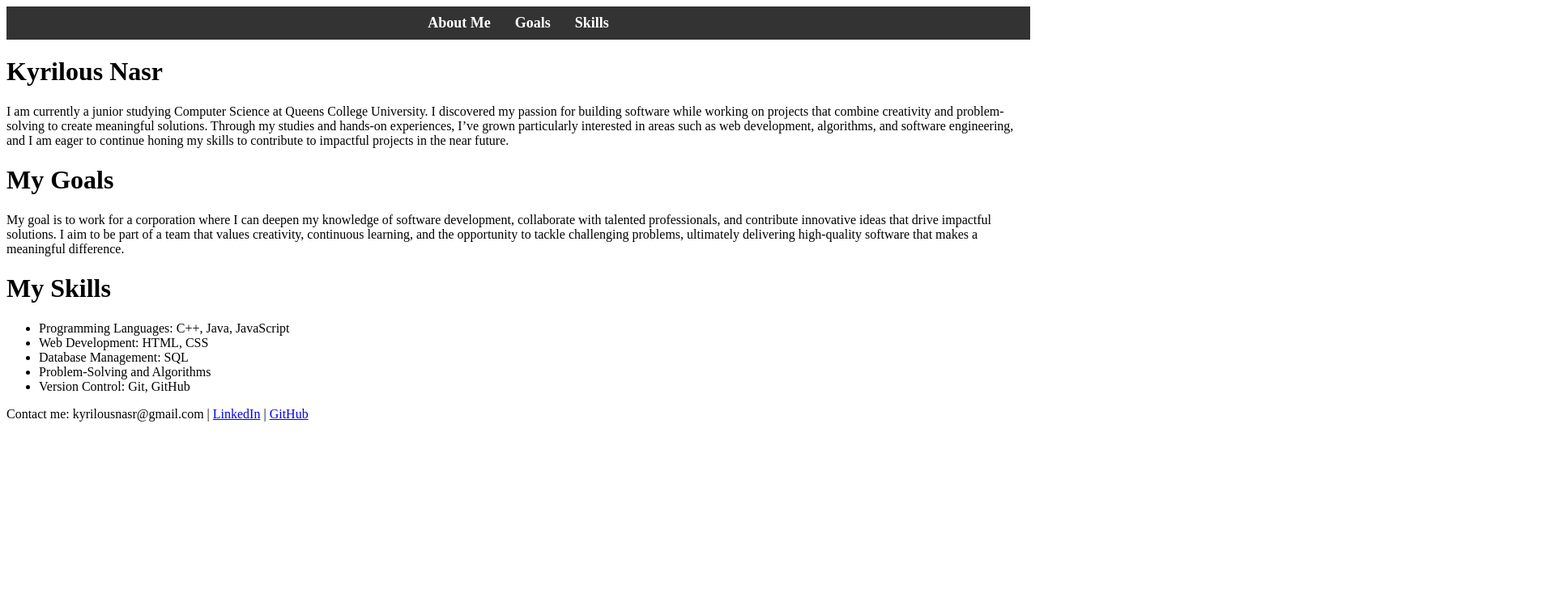
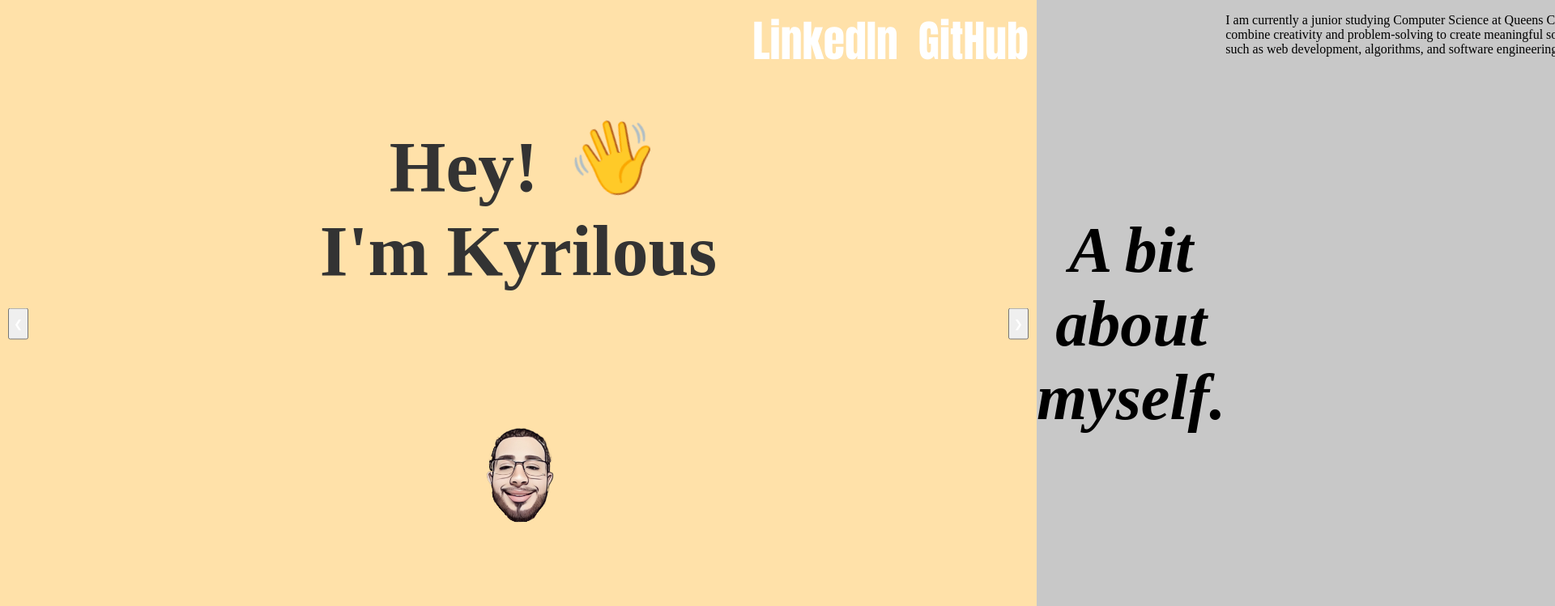
Before and after one commit to Kyrilous/Personal-Webs, a plain HTML site: page Website/index.html in a window 1280 px wide. Shown: the top 749 px of the page at 81% size, 1920 px wide, since content can reach past the window. Drawn offline with Linux system fonts and the light colour scheme; a web font is replaced by a local one.

Commit message:
First Commit

```diff
--- a/Website/index.html
+++ b/Website/index.html
@@ -4,6 +4,9 @@
     <meta http-equiv="X-UA-Compatible" content="IE=edge">
     <meta name="viewport" content="width=device-width, initial-scale=1.0">
     <link rel="stylesheet" href="styles.css">
+    <link rel="preconnect" href="https://fonts.googleapis.com">
+    <link rel="preconnect" href="https://fonts.gstatic.com" crossorigin>
+    <link href="https://fonts.googleapis.com/css2?family=Kalnia+Glaze:wght@100..700&family=Lato:ital,wght@0,100;0,300;0,400;0,700;0,900;1,100;1,300;1,400;1,700;1,900&display=swap" rel="stylesheet">
     <title>Get To Know Me</title>
 </head>
 
@@ -11,28 +14,35 @@
 
 <body>
 
-    <div class="nav-bar">
-    <nav>
-        <ul>
-            <li><a href="#my-bio">About Me</a></li>
-            <li><a href="#my-goals">Goals</a></li>
-            <li><a href="#my-skills">Skills</a></li>
-        </ul>
-    </nav>
+    <div class="slides">
+        <div class="slide">
+            <div class="name">
+                <div class="socialButtons">
+                    <a class="linked-in" href="https://www.linkedin.com/in/kyrilous-nasr-896962337/">LinkedIn</a>
+                    <a class="git-hub" href="https://github.com/Kyrilous">GitHub</a>
+                </div>
+                <h1>Hey! <span class="emoji">👋</span><br> I'm Kyrilous <br> </h1>
+                <div class="me">
+                    <img src="/images/CartoonMe.png" alt="">
+                </div>
+            </div>
         </div>
 
-
+        <div class="slide">
             <div class="my-bio">
-    <h1>Kyrilous Nasr</h1>
+                <h1 class = "title">A bit about myself.</h1>
                 <p>I am currently a junior studying Computer Science at
-        Queens College University. I discovered my passion for
+                    Queens College CUNY. I discovered my passion for
                     building software while working on projects that combine
                     creativity and problem-solving to create meaningful solutions.
                     Through my studies and hands-on experiences, I’ve grown particularly
                     interested in areas such as web development, algorithms, and software engineering,
-        and I am eager to continue honing my skills to contribute to impactful projects in the near future. </p>
+                    and I am eager to continue honing my skills to contribute to impactful projects in the near future.
+                </p>
+            </div>
         </div>
 
+        <div class="slide">
             <div class="my-goals">
                 <h1>My Goals</h1>
                 <p>My goal is to work for a corporation where I can deepen my knowledge of software development,
@@ -41,24 +51,30 @@
                     problems, ultimately delivering high-quality software that makes a meaningful difference.
                 </p>
             </div>
+        </div>
 
+        <div class="slide">
             <div class="my-skills">
                 <h1>My Skills</h1>
                 <ul>
                     <li>Programming Languages: C++, Java, JavaScript</li>
-            <li>Web Development: HTML, CSS </li>
-            <li>Database Management: SQL </li>
+                    <li>Web Development: HTML, CSS</li>
+                    <li>Database Management: SQL</li>
                     <li>Problem-Solving and Algorithms</li>
                     <li>Version Control: Git, GitHub</li>
                 </ul>
             </div>
+        </div>
+    </div>
+
+    <button class="prev">❮</button>
+    <button class="next">❯</button>
+
+</div>
 
 
-
+<script src="script.js"></script>
 </body>
 
-<footer>
-    <p>Contact me: kyrilousnasr@gmail.com | <a href="https://www.linkedin.com/in/kyrilous-nasr-896962337/">LinkedIn</a> | <a href="https://github.com/Kyrilous">GitHub</a></p>
-</footer>
 
 </html>
--- /dev/null
+++ b/Website/script.js
@@ -0,0 +1,34 @@
+const slides = document.querySelector('.slides');
+const slideElements = document.querySelectorAll('.slide');
+const prevButton = document.querySelector('.prev');
+const nextButton = document.querySelector('.next');
+
+let currentIndex = 0;
+
+
+
+function updateSlidePosition() {
+    console.log(`Current Index: ${currentIndex}`);
+    console.log(`TranslateX: -${currentIndex * 100}%`);
+    slides.style.transform = `translateX(-${currentIndex * 100}%)`;
+    console.log(slides.style.transform); // Log the applied style
+}
+
+prevButton.addEventListener('click', () => {
+    if (currentIndex > 0) {
+        currentIndex--;
+        updateSlidePosition();
+    }
+});
+
+nextButton.addEventListener('click', () => {
+    if (currentIndex < slideElements.length - 1) {
+        currentIndex++;
+        updateSlidePosition();
+    }
+});
+
+document.addEventListener('DOMContentLoaded', () => {
+    currentIndex = 0;
+    updateSlidePosition();
+});
--- a/Website/styles.css
+++ b/Website/styles.css
@@ -1,32 +1,185 @@
-nav {
-    background-color: #333; /* Dark background for the nav bar */
-    padding: 10px 20px; /* Add some space inside the nav bar */
-    position: sticky; /* Make it stick to the top when scrolling */
-    top: 0; /* Position it at the very top */
-    z-index: 1000; /* Ensure it stays on top of other elements */
+
+
+
+.name {
+    font-family: 'Kalnia Glaze';
+    color: #333;
+    font-size: 2.8em;
+    opacity: 20;
+    animation: subtleFadeSlide 3s ease-in-out forwards;
+    display: flex;
+    flex-direction: column;
+    justify-content: center; /* Center horizontally */
+    align-items: center;    /* Center vertically */
+    text-align: center;     /* Optional for aligning text inside */
+    height: 100%;           /* Full view height */
+    width: 100%;
+    background-color: rgb(255, 225, 169);
 }
 
-nav ul {
-    display: flex; /* Align items horizontally */
-    justify-content: center; /* Center the menu items */
-    list-style-type: none; /* Remove bullet points */
-    margin: 0; /* Remove default margin */
-    padding: 0; /* Remove default padding */
+
+
+@keyframes subtleFadeSlide {
+    0% {
+        opacity: 0;
+        transform: translateY(10px); /* Start slightly below */
+    }
+
+    100% {
+        opacity: 1;
+        transform: translateY(0); /* Settle in place */
+    }
 }
 
-nav ul li {
-    margin: 0 15px; /* Space between items */
+.name:hover {
+    color: #555; /* Slightly change color on hover */
+    transform: translateY(-5px); /* Gentle lift */
+    transition: color 0.3s ease, transform 0.3s ease;
 }
 
-nav ul li a {
-    text-decoration: none; /* Remove underline from links */
-    color: white; /* White text color */
-    font-weight: bold; /* Make text bold */
-    font-size: 18px; /* Adjust font size */
-    transition: color 0.3s ease; /* Smooth color change on hover */
+
+.me {
+    margin-top: 20px; /* Adds spacing between the text and the image */
+    text-align: center; /* Ensures the image is centered */
+
 }
 
-nav ul li a:hover {
-    color: #00bcd4; /* Change color on hover */
+.me img {
+    border-radius: 50%;
+    max-width: 150px; /* Optional: Restrict image size */
+    height: auto; /* Maintain aspect ratio */
+}
+
+
+.emoji {
+    display: inline-block; /* Ensures it can be animated */
+    transform-origin: right bottom; /* Adjust rotation point */
+    animation: wave 2.4s infinite;
+}
+
+@keyframes wave {
+      0% {
+        transform: rotate(0deg);
+    }
+    10% {
+        transform: rotate(15deg);
+    }
+    20% {
+        transform: rotate(-10deg);
+    }
+    30% {
+        transform: rotate(10deg);
+    }
+    40% {
+        transform: rotate(-5deg);
+    }
+    50% {
+        transform: rotate(0deg); /*Pause*/
+    }
+    100% {
+        transform: rotate(0deg); /* Pause */
+    }
+}
+.slides {
+    width: 100vw;
+    height: 100vh;
+    border: none;
+    display: flex;
+    align-items: stretch;
+    transition: transform 0.5s ease-in-out;
+
+}
+
+.slide {
+    flex: 0 0 100%; /* Ensure each slide takes full width */
+    height: 100vh;
+    /* display: flex; Enable alignment for child elements */
+    justify-content: center; /* Center children horizontally */
+    align-items: center; /* Center children vertically */
+    background-color: #f9f9f9; /* Optional background color for visibility */
+}
+
+button.prev, button.next{
+    position: absolute;
+    top: 50%;
+    transform: translateY(-50%);
+    color: white;
+    padding: 10px 5px;
+    cursor: pointer;
+    z-index: 10;
+
+}
+
+button.prev {
+    left: 10px; /* Align to the left edge */
+}
+
+button.next {
+    right: 10px; /* Align to the right edge */
+}
+
+.my-bio {
+    display: flex;
+    height: 100%; /* Match slide height */
+    width: 100%; /* Match slide width */
+    background-color: rgb(200, 200, 200); /* Temporary for visibility */
+}
+
+
+@font-palette-values --Custom{
+    font-family: 'Kalnia Glaze';
+    base-palette: 1;
+    override-colors:
+        1 teal;
+}
+
+.title{
+    /* animation: none; */
+    font-family: 'Honk';
+    align-items: center;
+    display: flex;
+    text-align: center;
+    font-size: 5em;
+    font-style: italic;
+    font-palette: --Custom;
+
+}
+
+body {
+    margin: 0;
+    padding: 0;
+    width: 100vw;
+    height: 100vh;
+    overflow: hidden; /* Prevent scrollbars */
+}
+
+.socialButtons{
+  position: absolute;
+  top: 0px;
+  right: 10px;
+  display: flex;
+  flex-direction: row;
+  gap: 25px;
+}
+
+.socialButtons {
+    position: absolute;
+    top: 10px;
+    right: 10px;
+    display: flex;
+    gap: 25px;
+}
+
+.socialButtons a {
     text-decoration: none;
+    color: white;
+    font-size: 1.2em;
+    font-family: Impact, Haettenschweiler, 'Arial Narrow Bold', sans-serif;
+    transition: text-shadow 0.3s ease;
 }
+
+
+.socialButtons a:hover {
+    text-shadow: 2px 2px rgb(0, 0, 0);
+    color: #c7c7c7; /* Optional: change hover text color */
+}
```
Also changed, not shown: images/CartoonMe.png (added). Lines whose indentation alone changed are shown as unchanged.
